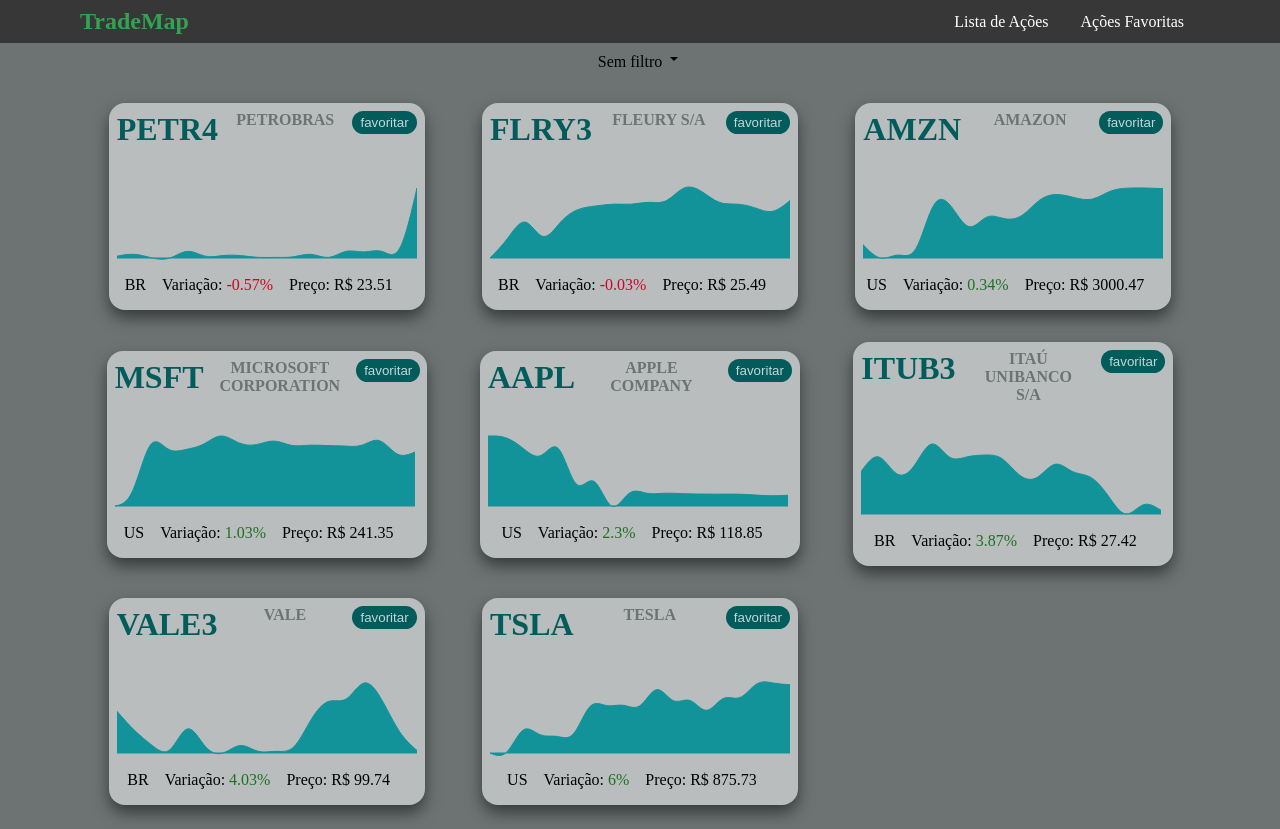
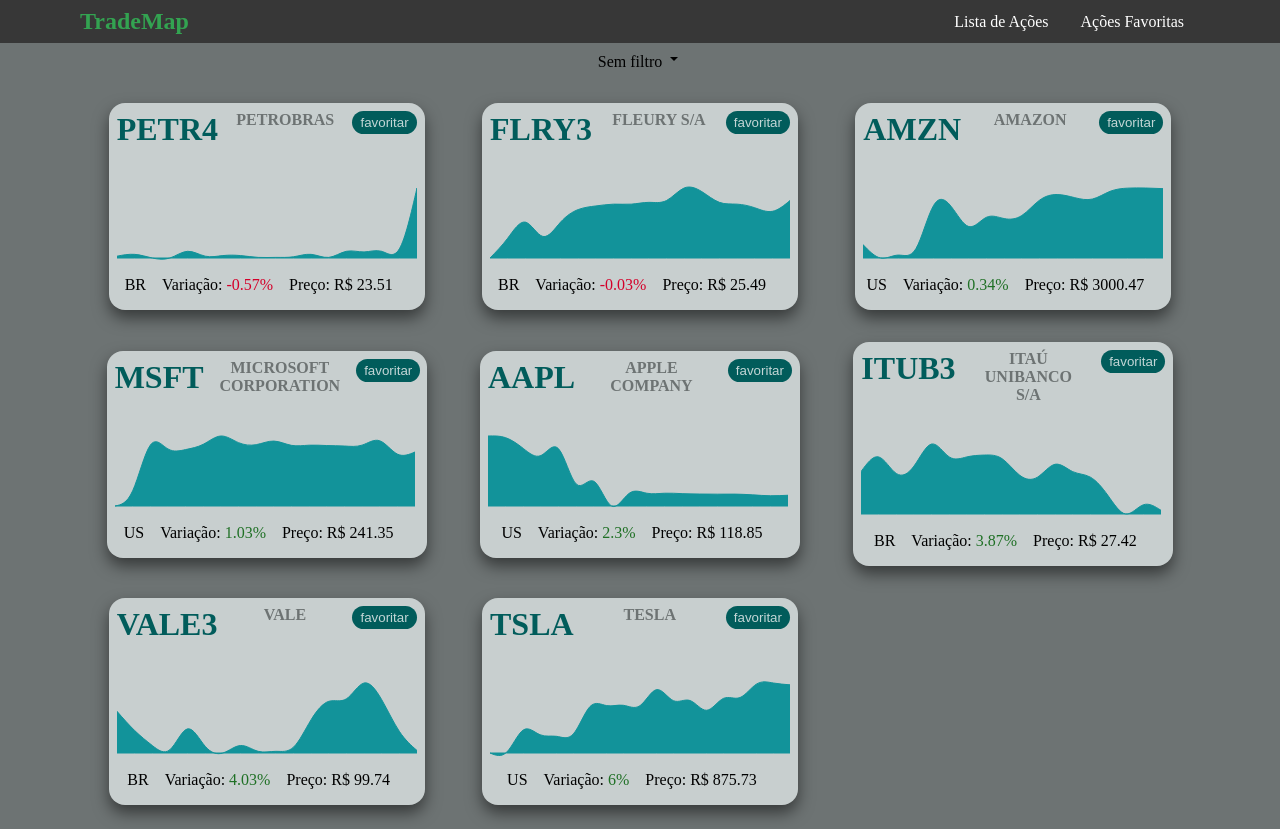
Before and after one commit to TradeMap-Code/desafio-frontend, a React (Create React App) app: page / in a window 1280 px wide. Built offline with nearby package versions, Linux system fonts and the light colour scheme.

Commit message:
Style: gray color changed to a ligther shade.

```diff
--- a/src/styles/global.css
+++ b/src/styles/global.css
@@ -15,7 +15,7 @@
   --red: #d4002a;
   --grey-dark: #373737;
   --black: #000;
-  --gray-light: #b9bdbd;
+  --gray-light: #c8cfcf;
   --text-highlight: #c3d6d6;
 }
 
```
